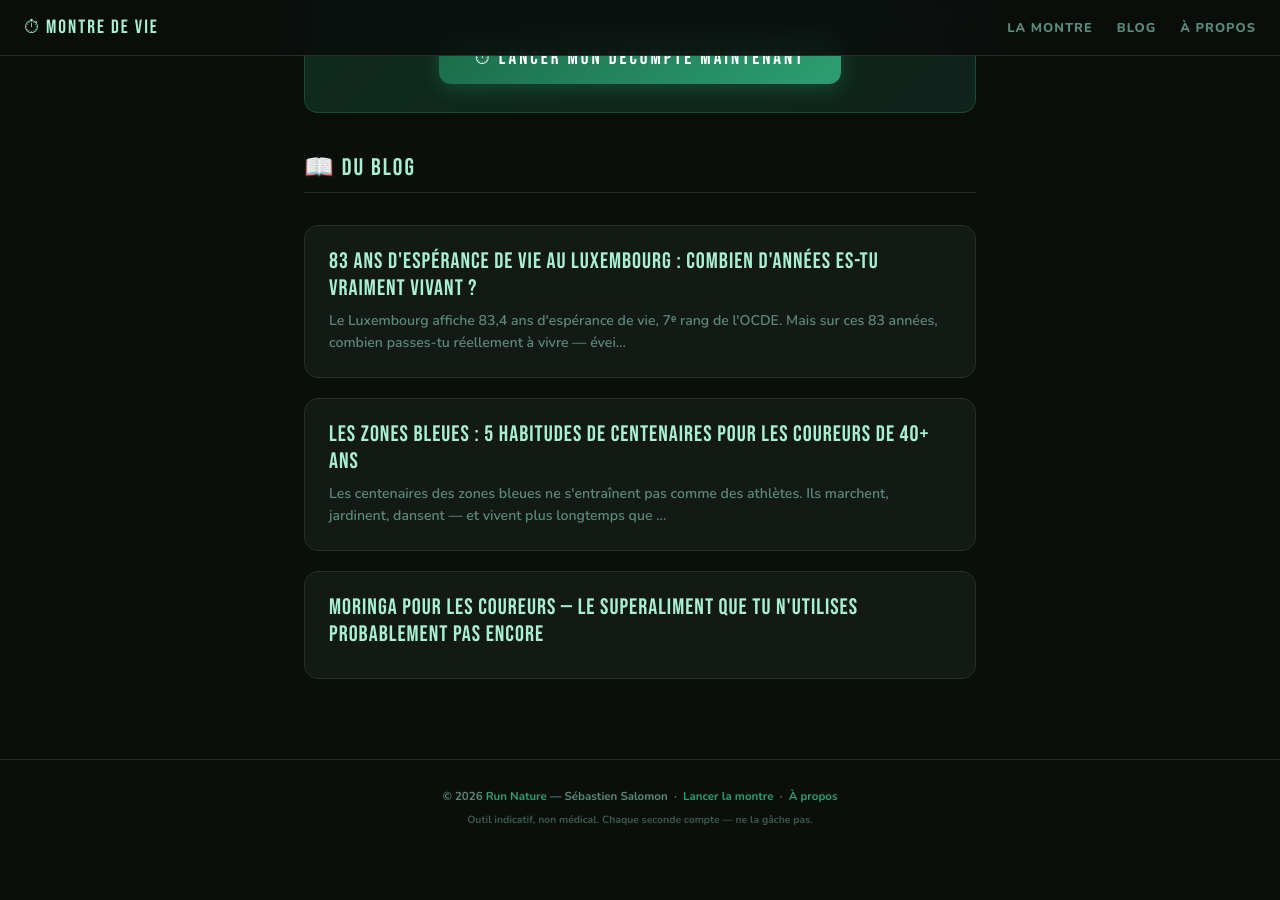
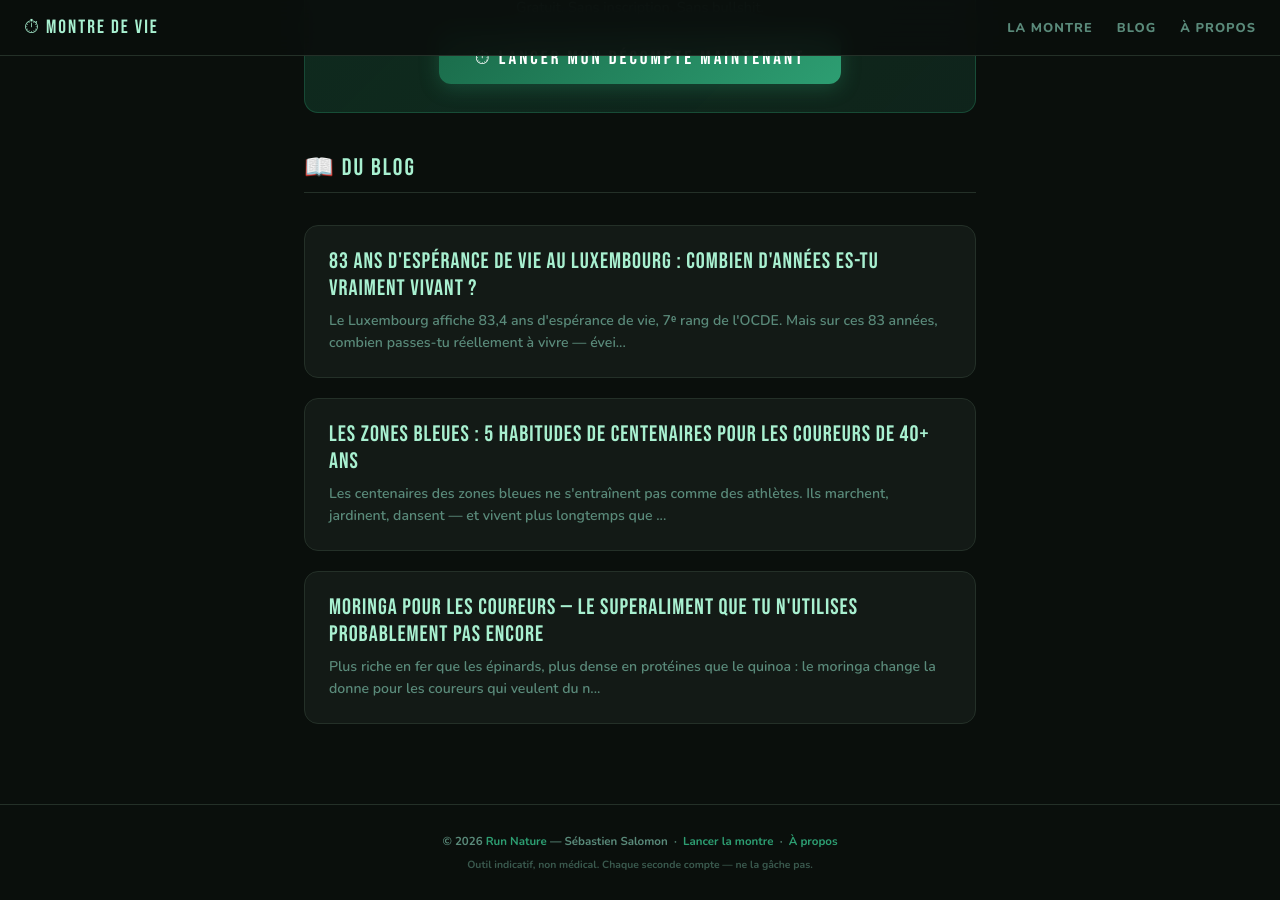
Before and after one commit to SebRunNature/memento-mori, a Jekyll site: the page built from index.html, in a window 1280 px wide and 900 px high, scrolled down 1261 px. Built offline with Jekyll 4.4.1, drawn with Linux system fonts in a browser that asks for light colours; before the commit the page ends 2116 px from its top, so only the background shows below that.

Commit message:
Update 2026-05-08-moringa-coureurs-trail-superaliment.md

```diff
--- a/_posts/2026-05-08-moringa-coureurs-trail-superaliment.md
+++ b/_posts/2026-05-08-moringa-coureurs-trail-superaliment.md
@@ -2,6 +2,7 @@
 layout: default
 title: "Moringa pour les coureurs — le superaliment que tu n'utilises probablement pas encore"
 description: "Récupération, énergie, inflammation post-effort, fer pour l'endurance... Pourquoi le Moringa est particulièrement intéressant pour les trail runners."
+excerpt: "Plus riche en fer que les épinards, plus dense en protéines que le quinoa : le moringa change la donne pour les coureurs qui veulent du naturel. Comment l'intégrer, et à quelle dose."
 date: 2026-05-08
 author: Sébastien Salomon
 ---
```
